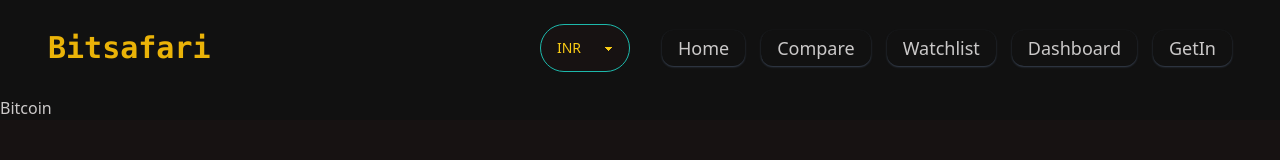
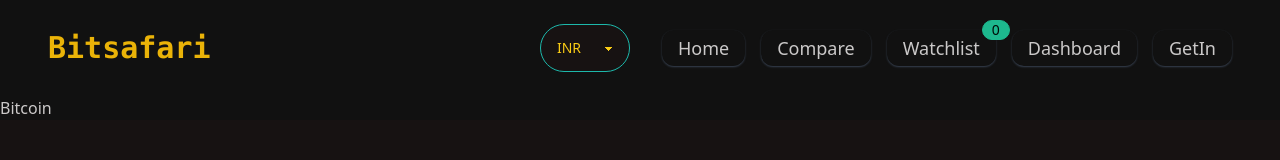
Before and after one commit to devmalya99/BitSafari, a React (Vite) app: page /coins/binancecoin in a window 1280 px wide. Shown: the top 160 px of the page. Built offline with nearby package versions, Linux system fonts and the light colour scheme; a web font is replaced by a local one.

Commit message:
watch list badge 7.3

```diff
--- a/src/components/common/Header/Header.jsx
+++ b/src/components/common/Header/Header.jsx
@@ -7,7 +7,9 @@ import { toast } from "react-toastify";
 import { Link } from "react-router-dom";
 import { GetCryptoState } from "../../../context/cryptoContext";
 import logo from "../../../assets/crypto logo.png";
+import { useSelector } from "react-redux";
 function Header() {
+  const wishlist = useSelector((store)=>store.watchList.list)
 
   const {currency, setCurrency
   }  = GetCryptoState()
@@ -39,9 +41,16 @@ function Header() {
         <Link to="/compare">
           <p className="text-lg shadow-sm shadow-gray-700 rounded-xl px-4 py-1 hover:shadow-gray-500 hover:text-xl">Compare</p>
         </Link>
-        <Link to="/watchlist">
-          <p className="text-lg shadow-sm shadow-gray-700 rounded-xl px-4 py-1 hover:shadow-gray-500 hover:text-xl">Watchlist</p>
-        </Link>
+
+
+        <div className="indicator">
+  <span className="indicator-item badge badge-secondary">{wishlist.length}</span>
+  <Link to="/watchlist">
+            <p className="text-lg shadow-sm shadow-gray-700 rounded-xl px-4 py-1 hover:shadow-gray-500 hover:text-xl">Watchlist</p>
+          </Link>
+    </div>
+
+
         <Link to="/dashboard">
           <button className="text-lg shadow-sm shadow-gray-700 rounded-xl px-4 py-1 hover:shadow-gray-500 hover:text-xl">Dashboard</button>
         </Link>
--- a/src/components/common/Header/drawer.jsx
+++ b/src/components/common/Header/drawer.jsx
@@ -6,9 +6,11 @@ import Switch from "@mui/material/Switch";
 import { toast } from "react-toastify";
 import { Link } from "react-router-dom";
 import { GetCryptoState } from "../../../context/cryptoContext";
+import { useSelector } from "react-redux";
 
 export default function TemporaryDrawer() {
   const [open, setOpen] = useState(false);
+  const wishlist = useSelector((store)=>store.watchList.list)
 
   const {currency, setCurrency
   }  = GetCryptoState()
@@ -40,9 +42,17 @@ export default function TemporaryDrawer() {
           <Link to="/compare">
             <p className="text-2xl px-2 py-1 mb-4 rounded-xl text-yellow-500 font-bold shadow-gray-700 shadow-sm hover:border-e-2">Compare</p>
           </Link>
-          <Link to="/watchlist">
+
+          <div className="indicator">
+  <span className="indicator-item badge badge-secondary">{wishlist.length}</span>
+  <Link to="/watchlist">
             <p className="text-2xl px-2 py-1 mb-4 rounded-xl text-yellow-500 font-bold shadow-gray-700 shadow-sm hover:border-e-2">Watchlist</p>
           </Link>
+    </div>
+
+
+
+
           <Link to="/dashboard">
             <p className="text-2xl px-2 py-1 mb-4 rounded-xl text-yellow-500 font-bold shadow-gray-700 shadow-sm hover:border-e-2">Dashboard</p>
           </Link>
```
